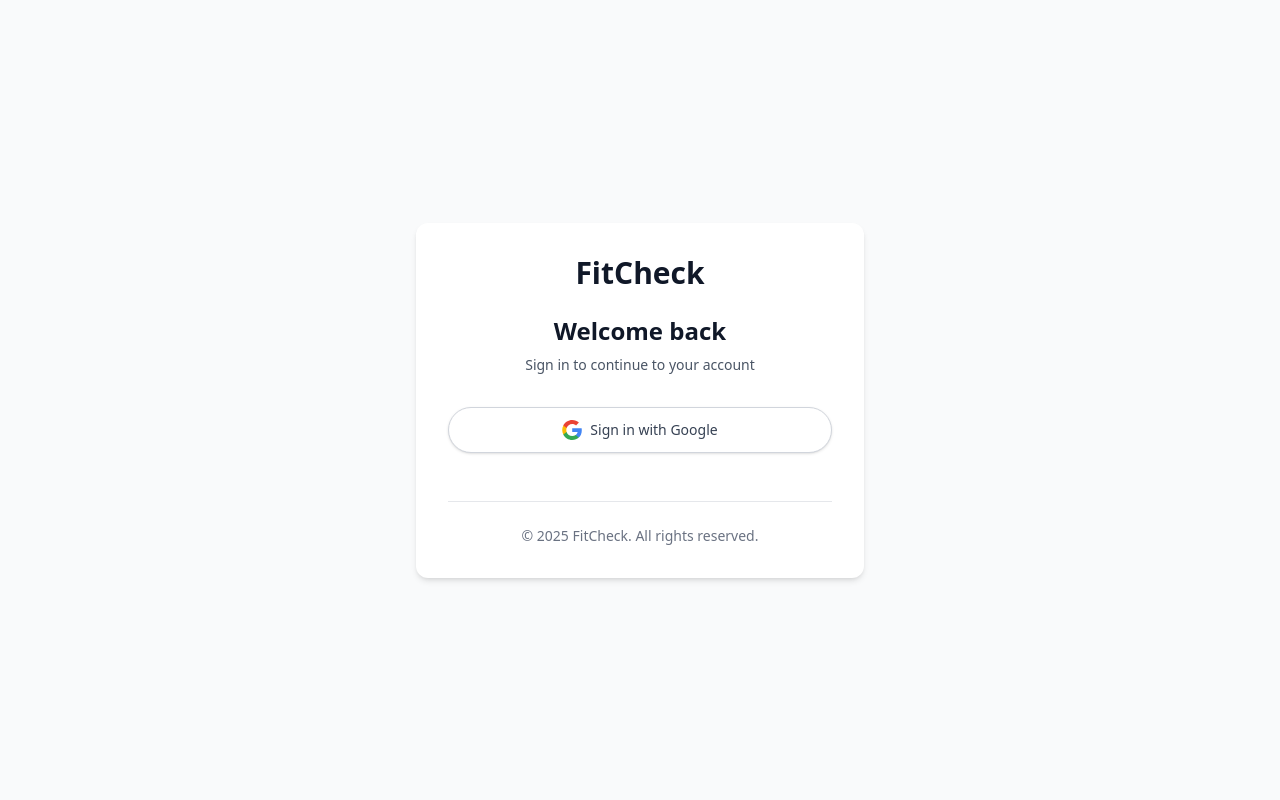
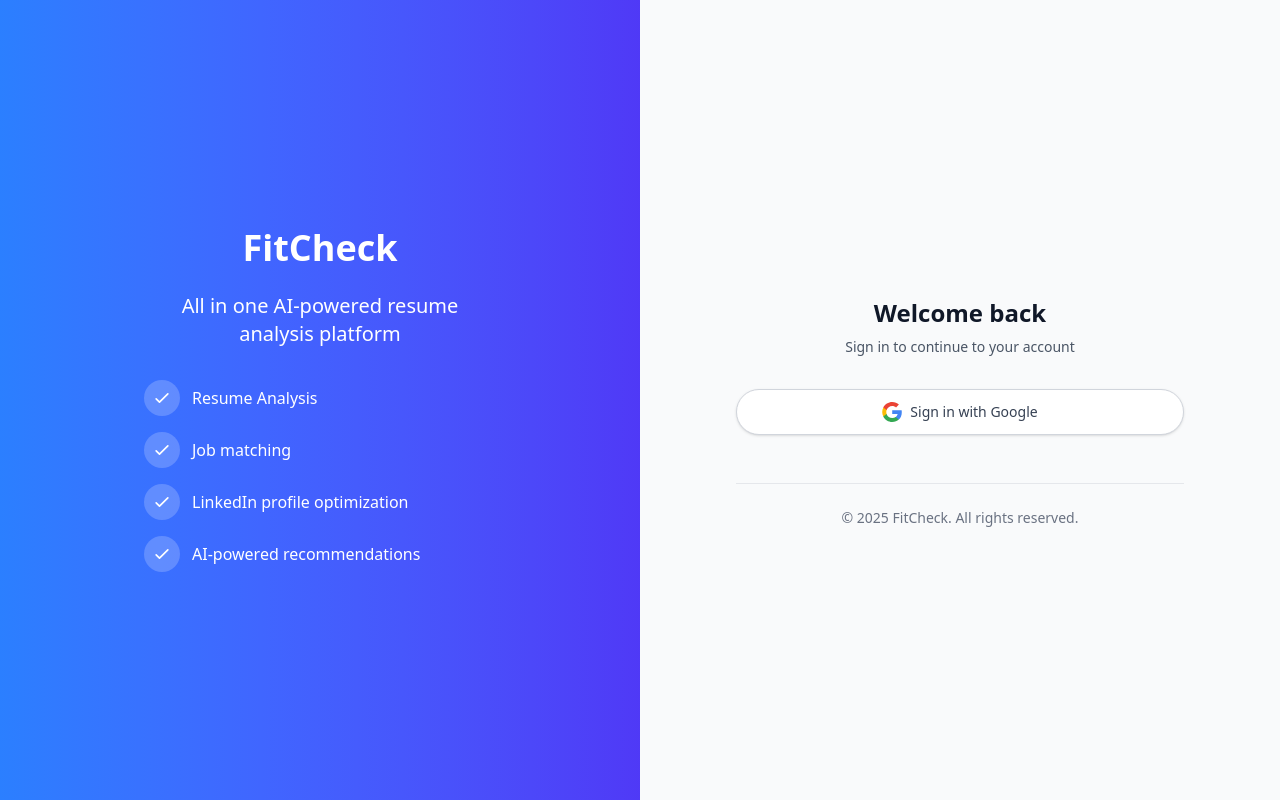
Before and after one commit to ombhanushaliii/FitCheck, a React (Vite) app in the folder frontend/: page /login in a window 1280 px wide. Built offline with nearby package versions, Linux system fonts and the light colour scheme; no server answers.

Commit message:
feat: protected routes added, logout added, login revamped

```diff
--- a/frontend/src/App.jsx
+++ b/frontend/src/App.jsx
@@ -1,6 +1,7 @@
 import React from 'react'
 import { BrowserRouter as Router, Routes, Route } from 'react-router-dom'
 import { AuthProvider } from './context/AuthContext'
+import PrivateRoute from './components/PrivateRoute'
 import Landing from './pages/Landing'
 import Login from './pages/Login'
 import Resume from './pages/Resume'
@@ -16,15 +17,44 @@
     <AuthProvider>
       <Router>
         <Routes>
+          {/* Public routes */}
           <Route path="/" element={<Landing />} />
           <Route path="/login" element={<Login />} />
-          <Route path="/resume" element={<Resume />} />
-          <Route path="/dashboard" element={<Dashboard />} />
-          {/* <Route path="/resume/upload" element={<ResumeUploadPage />} /> */}
-          <Route path="/linkedin-comparison" element={<LinkedinComp />} />
-          <Route path="/jobpost" element={<JobPostPage />} />
+
+          {/* Protected routes */}
+          <Route path="/dashboard" element={
+            <PrivateRoute>
+              <Dashboard />
+            </PrivateRoute>
+          } />
+
+          <Route path="/resume" element={
+            <PrivateRoute>
+              <Resume />
+            </PrivateRoute>
+          } />
+
+          <Route path="/resume/upload" element={
+            <PrivateRoute>
+              <ResumeUploadPage />
+            </PrivateRoute>
+          } />
+
+          <Route path="/linkedin-comparison" element={
+            <PrivateRoute>
+              <LinkedinComp />
+            </PrivateRoute>
+          } />
+
+          <Route path="/jobpost" element={
+            <PrivateRoute>
+              <JobPostPage />
+            </PrivateRoute>
+          } />
+
+          {/* 404 route */}
           <Route path="*" element={<NotFoundPage />} />
-      </Routes>
+        </Routes>
       </Router>
     </AuthProvider>
   )
--- a/frontend/src/components/PrivateRoute.jsx
+++ b/frontend/src/components/PrivateRoute.jsx
@@ -1,9 +1,10 @@
-import React, { useContext } from 'react';
-import { Navigate } from 'react-router-dom';
-import { AuthContext } from '../context/AuthContext';
+import React from 'react';
+import { Navigate, useLocation } from 'react-router-dom';
+import { useAuth } from '../context/AuthContext';
 
 const PrivateRoute = ({ children }) => {
-  const { user, loading } = useContext(AuthContext);
+  const { user, loading } = useAuth();
+  const location = useLocation();
 
   // Show loading state while checking authentication
   if (loading) {
@@ -14,9 +15,9 @@
     );
   }
 
-  // Redirect to login if not authenticated
+  // Redirect to login if not authenticated, but save the location they were trying to access
   if (!user) {
-    return <Navigate to="/login" replace />;
+    return <Navigate to="/login" state={{ from: location }} replace />;
   }
 
   // Render the protected component
--- a/frontend/src/pages/Dashboard.jsx
+++ b/frontend/src/pages/Dashboard.jsx
@@ -1,10 +1,11 @@
 import React, { useState, useEffect } from 'react';
-import { Link } from 'react-router-dom';
-import { FileText, Briefcase, BarChart3, Upload, Plus, ExternalLink, Menu } from 'lucide-react';
+import { Link, useNavigate } from 'react-router-dom';
+import { FileText, Briefcase, BarChart3, Upload, Plus, ExternalLink, Menu, LogOut } from 'lucide-react';
 import { useAuth } from '../context/AuthContext';
 
 function Dashboard() {
-  const { user } = useAuth();
+  const { user, signOut } = useAuth();
+  const navigate = useNavigate();
 
   // Mock data and states
   const [resumes] = useState([
@@ -36,6 +37,12 @@
     return user.user_metadata?.name || user.email?.split('@')[0] || 'there';
   };
 
+  // Handle logout
+  const handleLogout = async () => {
+    await signOut();
+    navigate('/');
+  };
+
   return (
     <div className="min-h-screen bg-gray-50">
       {/* Navigation */}
@@ -44,6 +51,15 @@
           <div className="flex items-center space-x-2">
             <FileText className="w-8 h-8 text-indigo-600" />
             <span className="text-xl font-bold">FitCheck</span>
+          </div>
+          <div className="flex items-center space-x-4">
+            <button
+              onClick={handleLogout}
+              className="bg-indigo-600 text-white px-4 py-2 rounded-lg font-medium hover:bg-indigo-700 transition-colors flex items-center"
+            >
+              Log out
+              <LogOut className="ml-2 w-4 h-4" />
+            </button>
           </div>
         </div>
       </nav>
--- a/frontend/src/pages/Login.jsx
+++ b/frontend/src/pages/Login.jsx
@@ -36,10 +36,54 @@
   };
 
   return (
-    <div className="min-h-screen flex items-center justify-center bg-gray-50 px-4">
-      <div className="max-w-md w-full space-y-8 bg-white p-8 rounded-xl shadow-md">
+    <div className="min-h-screen flex">
+      {/* Left section with gradient background */}
+      <div className="hidden md:flex md:w-1/2 bg-gradient-to-r from-blue-500 to-indigo-600 justify-center items-center">
+        <div className="max-w-md text-center text-white p-12">
+          <h1 className="text-4xl font-bold mb-6">FitCheck</h1>
+          <p className="text-xl mb-8">All in one AI-powered resume analysis platform</p>
+          <div className="space-y-4">
+            <div className="flex items-center">
+              <div className="bg-white/20 p-2 rounded-full mr-3">
+                <svg className="w-5 h-5 text-white" xmlns="http://www.w3.org/2000/svg" fill="none" viewBox="0 0 24 24" stroke="currentColor">
+                  <path strokeLinecap="round" strokeLinejoin="round" strokeWidth={2} d="M5 13l4 4L19 7" />
+                </svg>
+              </div>
+              <p className="text-white">Resume Analysis</p>
+            </div>
+            <div className="flex items-center">
+              <div className="bg-white/20 p-2 rounded-full mr-3">
+                <svg className="w-5 h-5 text-white" xmlns="http://www.w3.org/2000/svg" fill="none" viewBox="0 0 24 24" stroke="currentColor">
+                  <path strokeLinecap="round" strokeLinejoin="round" strokeWidth={2} d="M5 13l4 4L19 7" />
+                </svg>
+              </div>
+              <p className="text-white">Job matching</p>
+            </div>
+            <div className="flex items-center">
+              <div className="bg-white/20 p-2 rounded-full mr-3">
+                <svg className="w-5 h-5 text-white" xmlns="http://www.w3.org/2000/svg" fill="none" viewBox="0 0 24 24" stroke="currentColor">
+                  <path strokeLinecap="round" strokeLinejoin="round" strokeWidth={2} d="M5 13l4 4L19 7" />
+                </svg>
+              </div>
+              <p className="text-white">LinkedIn profile optimization</p>
+            </div>
+            <div className="flex items-center">
+              <div className="bg-white/20 p-2 rounded-full mr-3">
+                <svg className="w-5 h-5 text-white" xmlns="http://www.w3.org/2000/svg" fill="none" viewBox="0 0 24 24" stroke="currentColor">
+                  <path strokeLinecap="round" strokeLinejoin="round" strokeWidth={2} d="M5 13l4 4L19 7" />
+                </svg>
+              </div>
+              <p className="text-white">AI-powered recommendations</p>
+            </div>
+          </div>
+        </div>
+      </div>
+
+      {/* Right section with login form */}
+      <div className="w-full md:w-1/2 flex items-center justify-center bg-gray-50 px-6 py-12">
+        <div className="max-w-md w-full space-y-8">
           <div className="text-center">
-          <h1 className="text-3xl font-bold text-gray-900">FitCheck</h1>
+            <h1 className="text-3xl font-bold text-gray-900 md:hidden">FitCheck</h1>
             <h2 className="mt-6 text-2xl font-bold text-gray-900">Welcome back</h2>
             <p className="mt-2 text-sm text-gray-600">
               Sign in to continue to your account
@@ -89,6 +133,7 @@
           </div>
         </div>
       </div>
+    </div>
   );
 }
 
```
Lines whose indentation alone changed are shown as unchanged.
